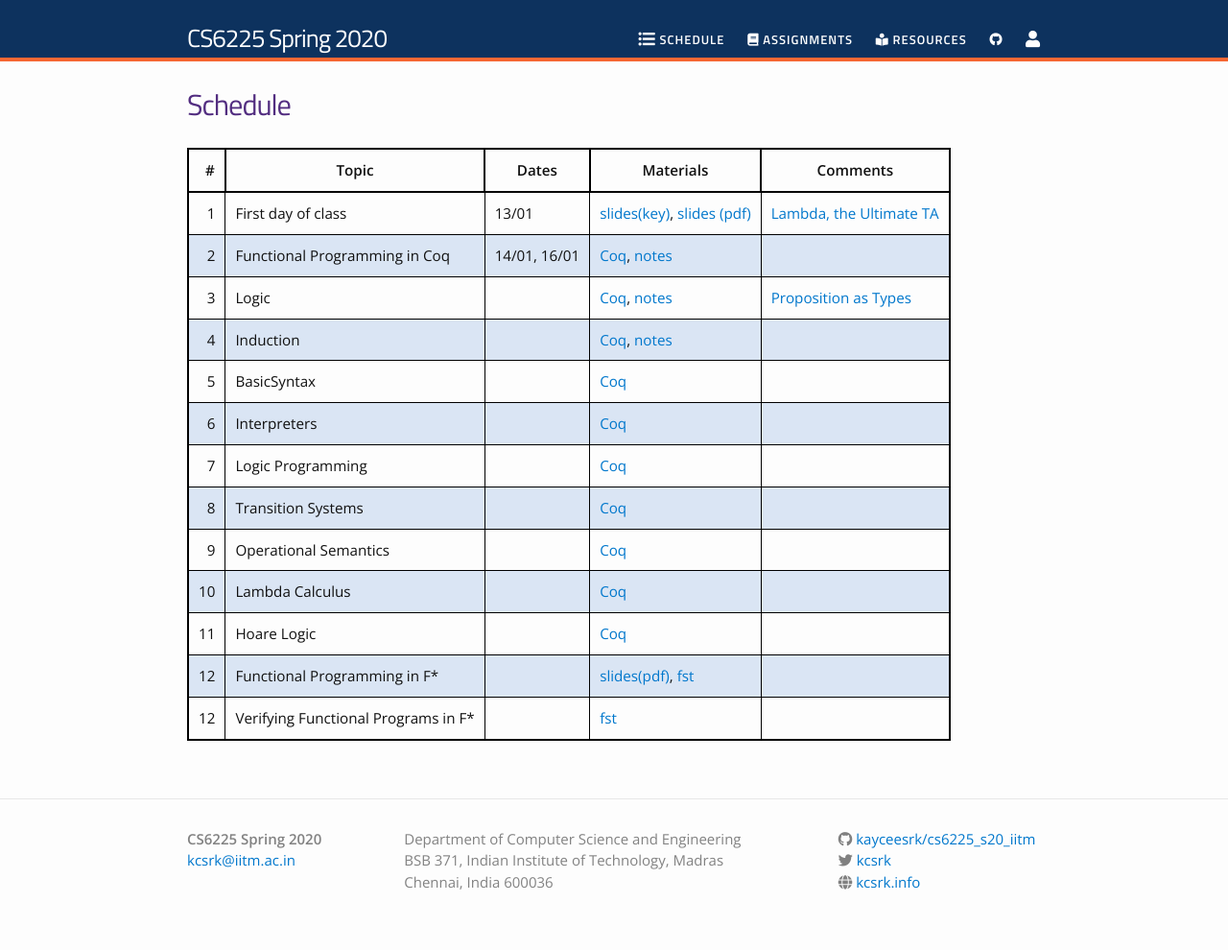
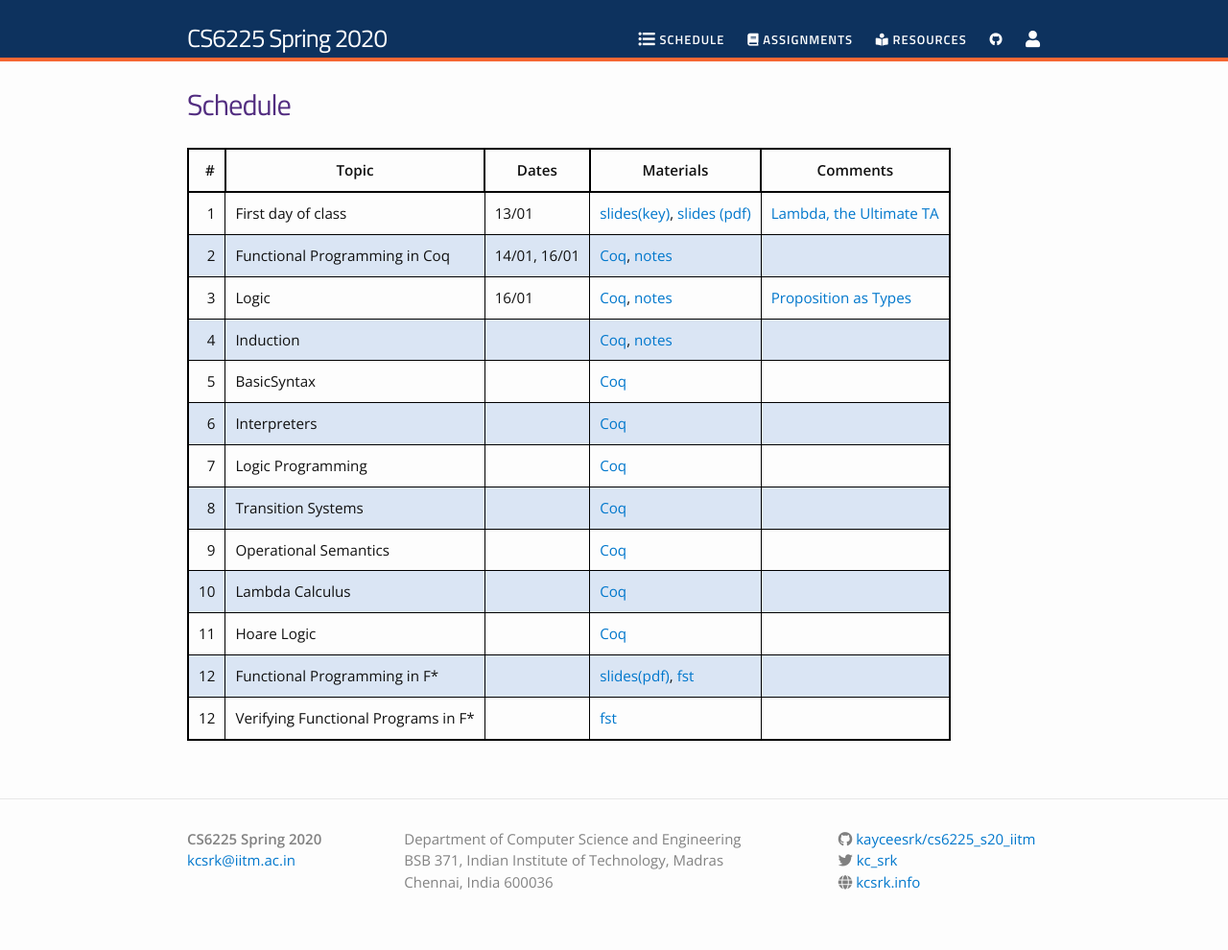
Before and after one commit to kayceesrk/cs6225_s20_iitm, a Jekyll site: the page built from schedule.md, in a window 1280 px wide. Shown: the whole page at 96% size. Built offline with Jekyll 4.4.1, drawn with Linux system fonts in a browser that asks for light colours; nearby versions of some CDN libraries.

Commit message:
Fixes for twitter handle

```diff
--- a/_config.yml
+++ b/_config.yml
@@ -8,7 +8,7 @@ githubdir: "kayceesrk/cs6225_s20_iitm"
 
 # Author/user information
 email: kcsrk@iitm.ac.in
-twitter_username: kcsrk
+twitter_username: kc_srk
 github_username:  kayceesrk
 authorurl: "http://kcsrk.info"
 address: |
--- a/schedule.md
+++ b/schedule.md
@@ -8,7 +8,7 @@ permalink: /schedule/
 |--:|-------|-------|-----------|----------|
 | 1 | First day of class | 13/01 | [slides(key)]({{site.baseurl}}/lectures/0_first_day_of_classes.key), [slides (pdf)]({{site.baseurl}}/lectures/0_first_day_of_classes.pdf) | [Lambda, the Ultimate TA](https://vimeo.com/6615365) |
 | 2 | Functional Programming in Coq | 14/01, 16/01 | [Coq]({{site.baseurl}}/lectures/FunctionalProgramming.v), [notes]({{site.baseurl}}/lectures/FunctionalProgramming.html) | |
-| 3 | Logic | | [Coq]({{site.baseurl}}/lectures/Logic.v), [notes]({{site.baseurl}}/lectures/Logic.html) | [Proposition as Types](https://www.youtube.com/watch?v=IOiZatlZtGU) |
+| 3 | Logic | 16/01 | [Coq]({{site.baseurl}}/lectures/Logic.v), [notes]({{site.baseurl}}/lectures/Logic.html) | [Proposition as Types](https://www.youtube.com/watch?v=IOiZatlZtGU) |
 | 4 | Induction | | [Coq]({{site.baseurl}}/lectures/Induction.v), [notes]({{site.baseurl}}/lectures/Induction.html) | |
 | 5 | BasicSyntax | | [Coq]({{site.baseurl}}/lectures/BasicSyntax.v) | |
 | 6 | Interpreters | | [Coq]({{site.baseurl}}/lectures/Interpreters.v) | |
```
Also changed, not shown: 2 other files.
